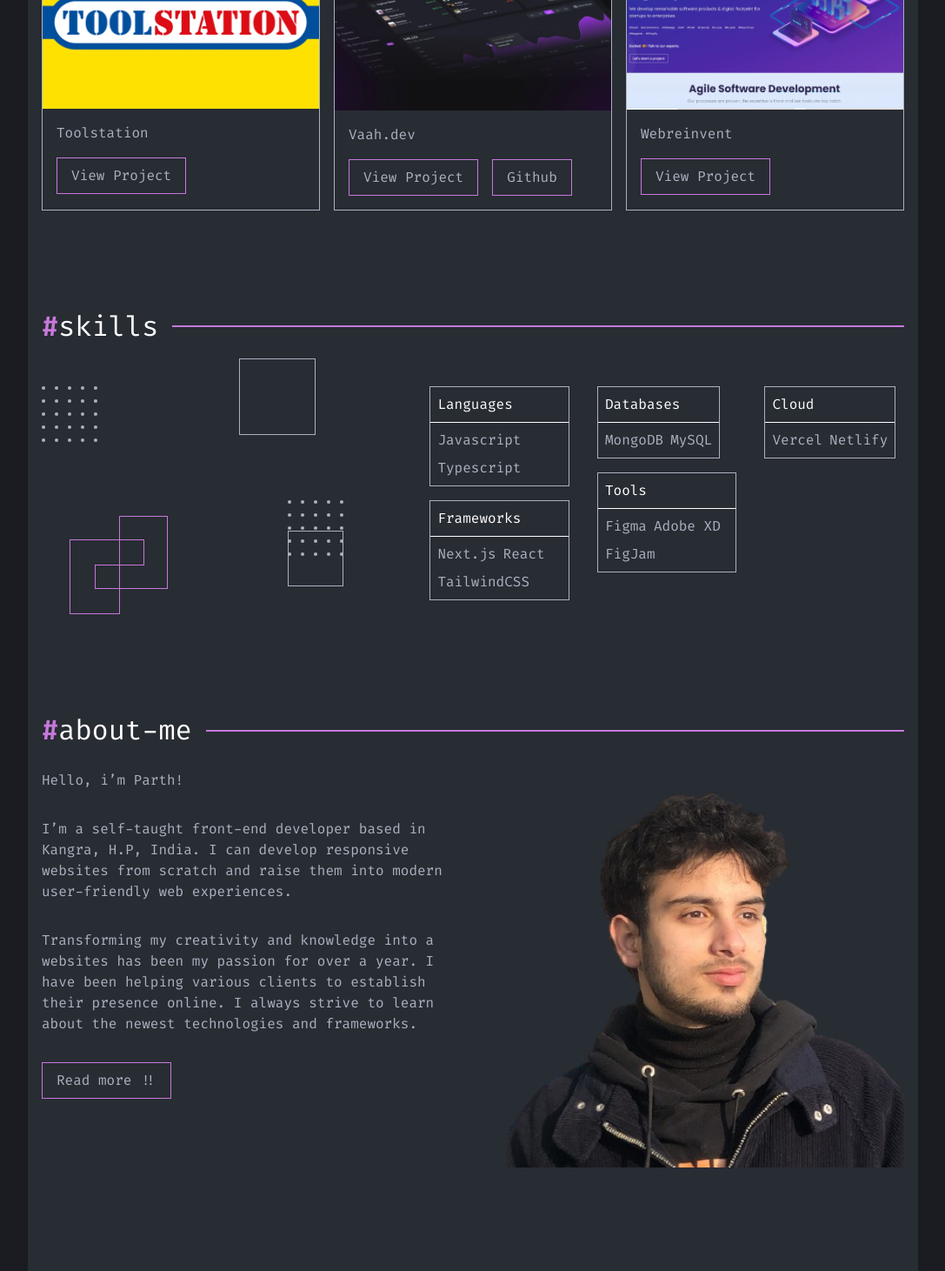
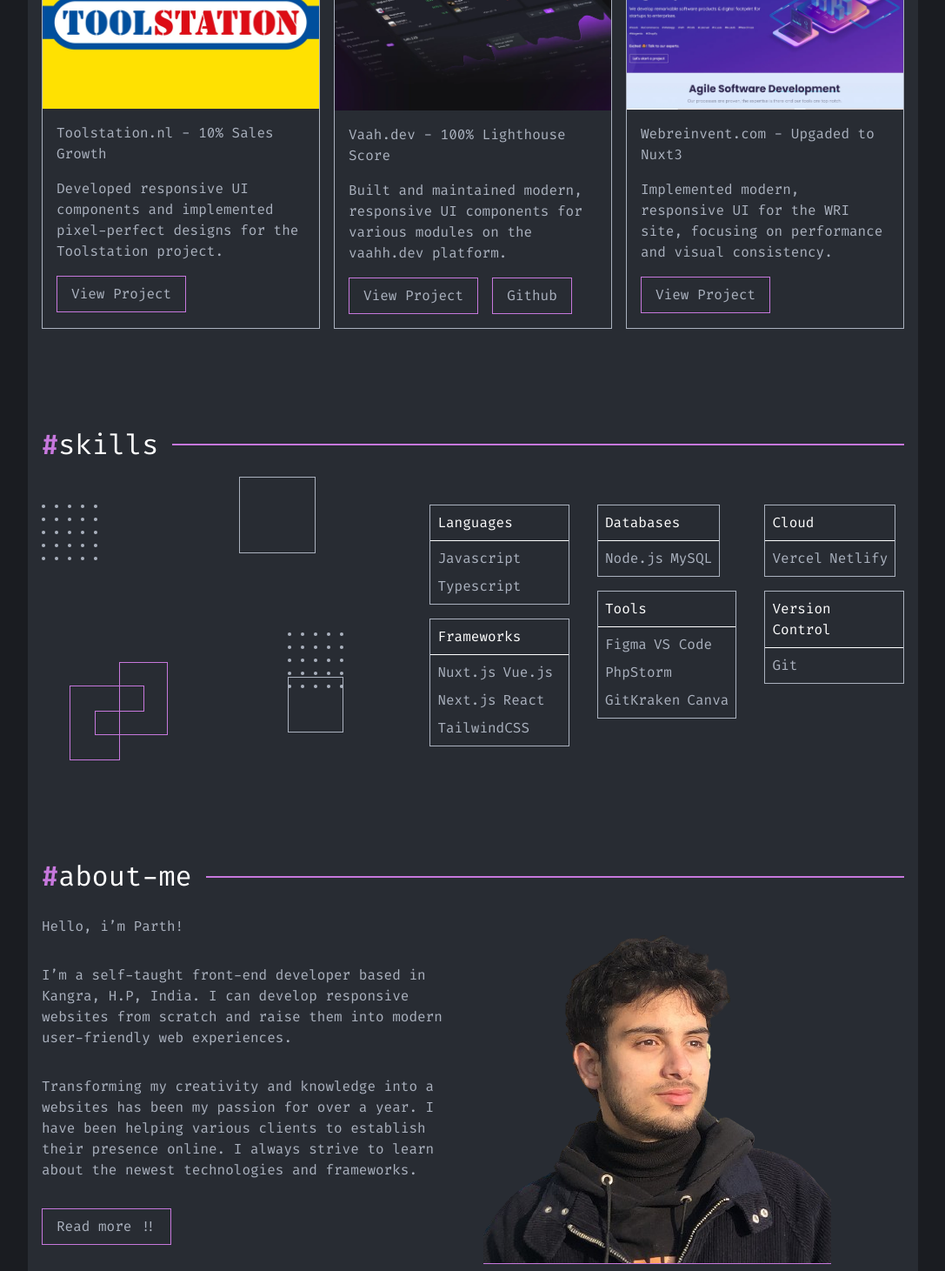
Before and after one commit to parth2880/parth-portfolio, a Next.js app: page / in a window 1280 px wide. Shown: the part 1060-2521 px from the top of the page at 87% size, without its empty margins (96-1183 px from the left). Built offline with nearby package versions, Linux system fonts and the light colour scheme.

Commit message:
Updated: card and hero component

```diff
--- a/src/app/components/Card.tsx
+++ b/src/app/components/Card.tsx
@@ -46,7 +46,7 @@ const Card: React.FC<Props> = ({
                 alt="Project"
                 width={330}
                 height={201}
-                className="max-h-[200px]"
+                className="max-h-[200px] w-full object-cover"
               />
             )}
           </div>
--- a/src/app/components/Hero.tsx
+++ b/src/app/components/Hero.tsx
@@ -33,12 +33,12 @@ const Hero: React.FC = () => {
         <Image
           src="/images/parth-hero.png"
           alt="Elias - Web Designer and Front-end Developer"
-          className="z-10 relative"
+          className="z-10 relative "
           width={457}
           height={386}
         />
 
-        <div className="absolute -bottom-10.5 left-[50%] -translate-x-1/2 text-secondary bg-background w-full sm:w-[88%] border p-2 flex items-center space-x-2">
+        <div className="absolute -bottom-10.5 left-[50%] -translate-x-1/2 text-secondary bg-background w-full sm:w-full border p-2 flex items-center space-x-2">
           <div className="size-4 bg-primary"></div>
           <span>Currently working on</span>
           <span className="text-purple-400 font-semibold">Portfolio</span>
--- a/src/app/page.tsx
+++ b/src/app/page.tsx
@@ -13,10 +13,17 @@ type Skill = {
 export default function Home() {
   const skills: Skill[] = [
     { title: "Languages", name: ["Javascript", "Typescript"] },
-    { title: "Frameworks", name: ["Next.js", "React", "TailwindCSS"] },
-    { title: "Databases", name: ["MongoDB", "MySQL"] },
-    { title: "Tools", name: ["Figma", "Adobe XD", "FigJam"] },
+    {
+      title: "Frameworks",
+      name: ["Nuxt.js", "Vue.js", "Next.js", "React", "TailwindCSS"],
+    },
+    { title: "Databases", name: ["Node.js", "MySQL"] },
+    {
+      title: "Tools",
+      name: ["Figma", "VS Code", "PhpStorm", "GitKraken", "Canva"],
+    },
     { title: "Cloud", name: ["Vercel", "Netlify"] },
+    { title: "Version Control", name: ["Git"] },
   ];
   return (
     <>
@@ -52,16 +59,42 @@ export default function Home() {
           projects
         </Title>
         <div className="grid sm:grid-cols-2 md:grid-cols-3 gap-4 mb-16 md:mb-28 place-content-center">
-          <Card imgUrl="/images/ts.webp" className="w-full" body={<>Toolstation</>} primaryLink="https://toolstation.nl/" />
           <Card
-          imgUrl="/images/vaah.webp"
-            body={<>Vaah.dev</>}
+            imgUrl="/images/ts.webp"
+            className="w-full"
+            body={
+              <>
+                {" "}
+                <h3>Toolstation.nl - 10% Sales Growth</h3>Developed responsive
+                UI components and implemented pixel-perfect designs for the
+                Toolstation project.{" "}
+              </>
+            }
+            primaryLink="https://toolstation.nl/"
+          />
+          <Card
+            imgUrl="/images/vaah.webp"
+            body={
+              <>
+                {" "}
+                <h3>Vaah.dev - 100% Lighthouse Score</h3>Built and maintained
+                modern, responsive UI components for various modules on the
+                vaahh.dev platform.{" "}
+              </>
+            }
             primaryLink="https://vaah.dev/store/"
             secondaryLink="https://github.com/parth-2880/vaah-store"
           />
           <Card
-          imgUrl="/images/webreinvent.webp"
-            body={<>Webreinvent</>}
+            imgUrl="/images/webreinvent.webp"
+            body={
+              <>
+                {" "}
+                <h3>Webreinvent.com - Upgaded to Nuxt3</h3>Implemented modern,
+                responsive UI for the WRI site, focusing on performance and
+                visual consistency.
+              </>
+            }
             primaryLink="https://webreinvent.com/"
           />
         </div>
@@ -100,7 +133,10 @@ export default function Home() {
           </div>
           <div className="columns-2 md:columns-3 gap-4 md:gap-8 md:w-[55%]">
             {skills.map((item) => (
-              <Card key={item.title} className="inline-block flex-col max-w-44 mb-4 last:mb-0">
+              <Card
+                key={item.title}
+                className="inline-block flex-col max-w-44 mb-4 last:mb-0"
+              >
                 <p className="p-2 border-b">{item.title}</p>
                 <div className="text-secondary p-2 flex flex-wrap gap-2">
                   {item.name.map((name) => (
@@ -134,13 +170,13 @@ export default function Home() {
             </p>
             <Button>Read more !!</Button>
           </div>
-          <div>
+          <div className="relative after:content-[''] after:absolute after:bottom-0 after:left-0 after:w-full after:max-w-[400px] after:ml-auto after:border-b after:border-primary">
             <Image
               src="/images/parth-hero.png"
               alt=""
-              width={457}
-              height={386}
-              className="ml-auto"
+              width={400}
+              height={400}
+              className=""
             />
           </div>
         </div>
@@ -151,17 +187,19 @@ export default function Home() {
         <Title id="contacts" className="mt-28 mb-12">
           contacts
         </Title>
-        <div className="flex flex-col md:flex-row justify-between gap-6">
+        <div className="flex flex-col md:flex-row justify-between gap-6 mb-20 md:mb-40 ">
           <p className="max-w-lg text-secondary">
             I’m interested in freelance opportunities. However, if you have
             other request or question, don’t hesitate to contact me
           </p>
 
-          <div className="p-4 border border-secondary mb-20 md:mb-40 max-w-max space-y-4">
+          <div className="p-4 border border-secondary max-w-max space-y-4">
             <p className="mb-4">Message me here!</p>
             <p className="text-secondary flex items-center gap-2">
               <Icon icon="mdi:email" width={20} height={20} />
-              <a href="mailto:parthinteract@gmail.com">parthinteract@gmail.com</a>
+              <a href="mailto:parthinteract@gmail.com">
+                parthinteract@gmail.com
+              </a>
             </p>
             <p className="text-secondary flex items-center gap-2">
               <Icon icon="mdi:phone" width={20} height={20} />
```
Also changed, not shown: public/images/parth-hero2.png (added).
